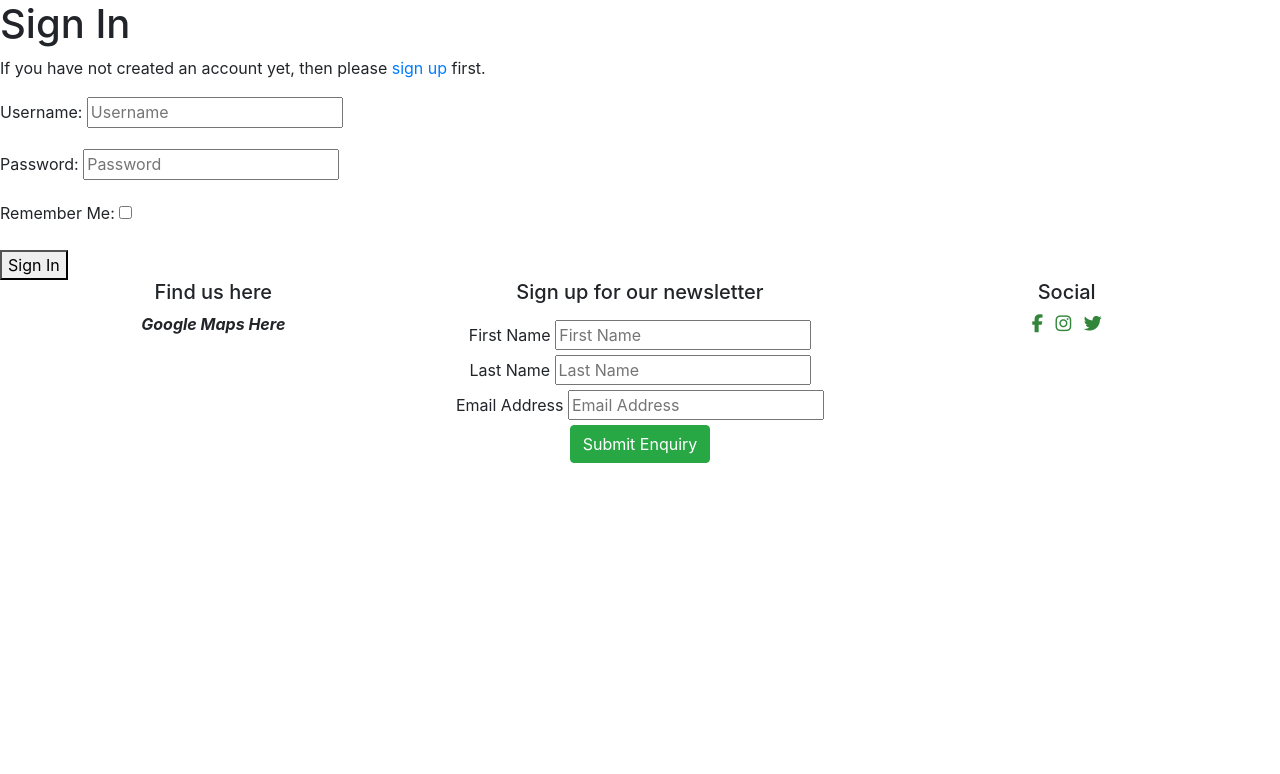
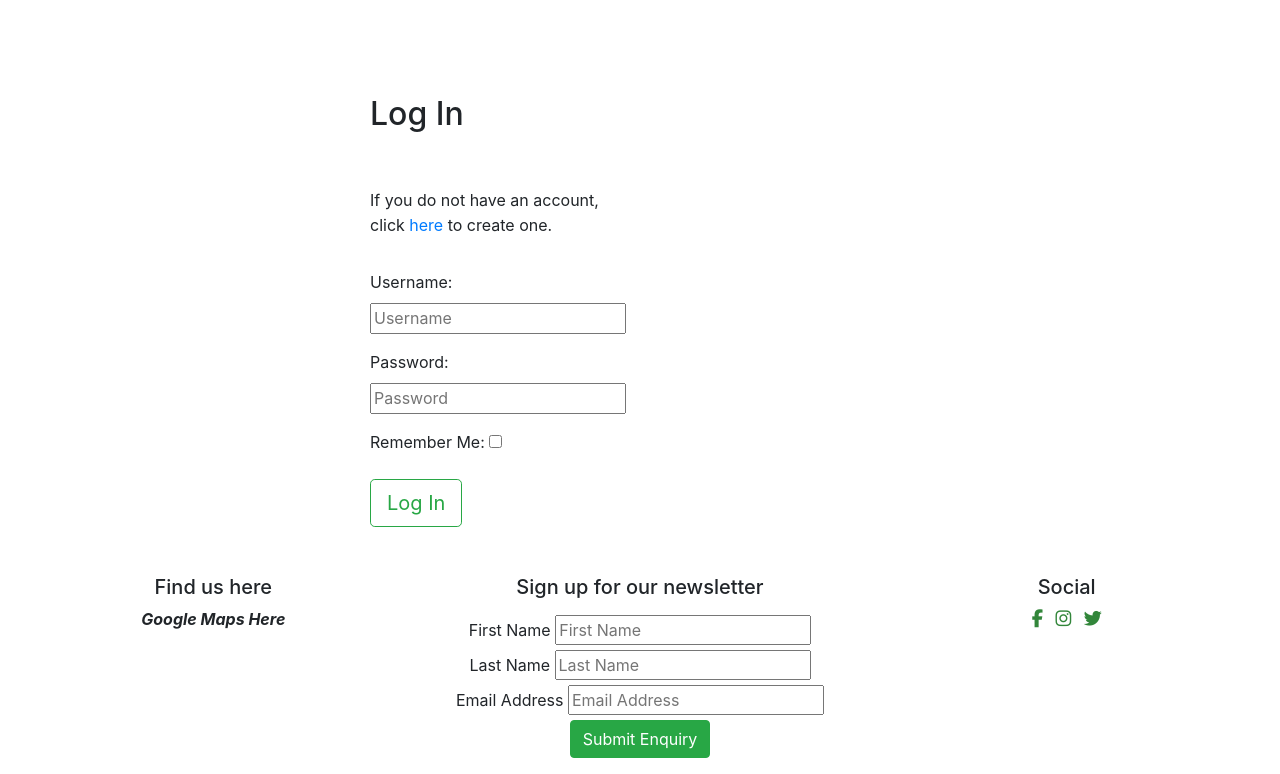
Before and after one commit to Martiless/nondairy-godmother, a Django app: page /accounts/login/ in a window 1280 px wide. Shown: the part 226-1000 px from the top of the page. Before the commit the page ends 689 px from the top, so only its background shows below. Run offline with Django 3.2, Linux system fonts and the light colour scheme; some libraries are stand-ins or nearby versions.

Commit message:
Initial setup and styling of account templates

```diff
--- a/static/css/style.css
+++ b/static/css/style.css
@@ -37,7 +37,7 @@ header {
 #hero-image {
     height: 600px;
     width: 100%;
-    background: url('static/images/pizza_image_min.jpg') center;
+    background: url('.../images/pizza_image_min.jpg') center;
 
 
 
--- a/templates/account/login.html
+++ b/templates/account/login.html
@@ -7,19 +7,31 @@
 
 {% block content %}
 
-<h1>{% trans "Sign In" %}</h1>
+<div class="container">
+    <div class="row">
+      <div class="col-md-3 mt-5 offset-md-3">
+        <h2>{% trans "Log In" %}</h2>
 
-<p>{% blocktrans %}If you have not created an account yet, then please
-<a href="{{ signup_url }}">sign up</a> first.{% endblocktrans %}</p>
+        <p>{% blocktrans %}If you do not have an account, click
+          <a href="{{ signup_url }}">here</a> to create one.{% endblocktrans %}</p>
+      </div>
+    </div>
 
 
+
+    <div class="row">
+      <div class="col-md-3 mt-3 mb-5 offset-md-3">
         <form class="login" method="POST" action="{% url 'account_login' %}">
           {% csrf_token %}
           {{ form.as_p }}
           {% if redirect_field_value %}
           <input type="hidden" name="{{ redirect_field_name }}" value="{{ redirect_field_value }}" />
           {% endif %}
-  <button class="primaryAction" type="submit">{% trans "Sign In" %}</button>
+          <button class="btn btn-outline-success btn-lg" type="submit">{% trans "Log In" %}</button>
         </form>
+      </div>
+    </div>
+</div>
+
 
 {% endblock %}
```
Also changed, not shown: templates/account/logout.html (+18 -4 lines), templates/account/signup.html (+17 -4 lines). Lines whose indentation alone changed are shown as unchanged.
